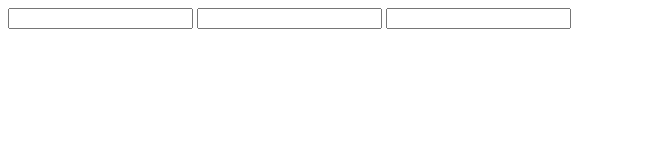
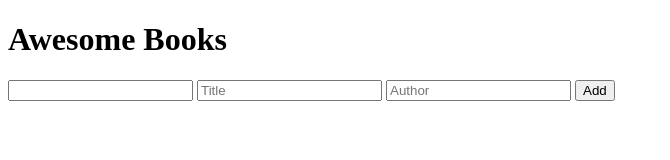
Before and after one commit to johnkioko/Awesome-books-collection-project, a plain HTML site: page index.html in a window 1280 px wide. Shown: the whole page, without its empty margins (0-670 px from the left). Drawn offline with Linux system fonts and the light colour scheme.

Commit message:
Add button to the project

```diff
--- a/index.html
+++ b/index.html
@@ -7,10 +7,20 @@
     <title>Document</title>
 </head>
 <body>
-    <form>
-        <input type="text" name="book_name" required>
-        <input type="text" name="book_name" required>
-        <input type="text" name="book_name" required>
-    </form>
+    <div>
+        <h1>Awesome Books</h1>
+        <form action="" method="post">
+            <label>
+                <input type="text" name="book_name" required>
+            </label>
+
+            <input type="text" name="book_title" required placeholder="Title">
+            <input type="text" name="book_Author" required placeholder="Author">
+            <button type="submit">Add</button>
+        </form>
+    </div>
+
+
+<script src="index.js"></script>
 </body>
 </html>
```
Also changed, not shown: index.js (added).
